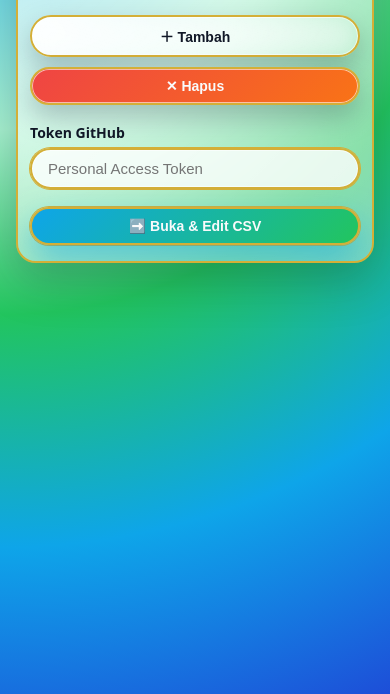
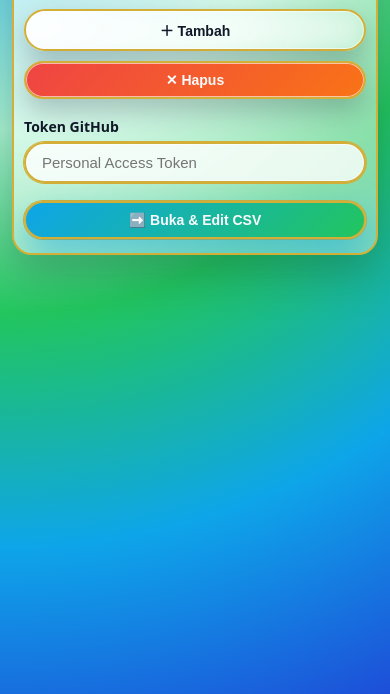
Before and after one commit to zaidhidayat/github-csv-editor, a plain HTML site: page index.html in a window 390 px wide. Shown: the part 150-844 px from the top of the page. Drawn offline with Linux system fonts and the light colour scheme.

Commit message:
Update index.html

```diff
--- a/index.html
+++ b/index.html
@@ -2,6 +2,7 @@
 <html lang="id">
 <head>
   <meta charset="UTF-8" />
+  <meta name="viewport" content="width=device-width, initial-scale=1" />
   <title>CSV Editor</title>
   <style>
     * { box-sizing: border-box; }
@@ -93,8 +94,8 @@
       margin-bottom: 18px;
     }
 
-    .field-row.inline { /* untuk baris tombol Tambah & Hapus */
-      justify-content: flex-start;
+    .field-row.inline {
+      justify-content: flex-start; /* desktop: 1 baris */
     }
 
     select,
@@ -198,13 +199,7 @@
       justify-content: space-between;
     }
 
-    .toolbar-row .btn {
-      flex: 1;
-    }
-
-    .toolbar-row-middle {
-      justify-content: space-between;
-    }
+    .toolbar-row .btn { flex: 1; }
 
     .toolbar-row-middle .btn:nth-child(2) {
       /* + Baris di tengah */
@@ -245,13 +240,8 @@
 
     tr:last-child td { border-bottom: none; }
 
-    td[contenteditable="true"] {
-      background: rgba(248, 250, 252, 0.98);
-    }
-
-    td[contenteditable="true"]:hover {
-      background: rgba(219, 234, 254, 0.98);
-    }
+    td[contenteditable="true"] { background: rgba(248, 250, 252, 0.98); }
+    td[contenteditable="true"]:hover { background: rgba(219, 234, 254, 0.98); }
 
     .status {
       font-size: 13px;
@@ -278,26 +268,34 @@
     /* =============== RESPONSIVE =============== */
 
     @media (max-width: 768px) {
-      body { align-items: flex-start; }
-      .app-shell { padding: 16px; }
+      body {
+        align-items: flex-start;
+      }
+
+      .app-shell {
+        padding: 12px;
+      }
 
       .card {
-        padding: 20px 16px 18px;
+        padding: 18px 14px 16px;
         border-radius: 20px;
+        width: 100%;
+        max-width: 100%;
       }
 
       h1 { font-size: 26px; }
       h2 { font-size: 22px; }
 
-      /* Select & input full width */
+      /* semua input full width */
       .field-row {
         flex-direction: column;
         align-items: stretch;
       }
 
+      /* Tambah & Hapus di HP: vertikal full-width */
       .field-row.inline {
-        flex-direction: row;         /* Tambah & Hapus tetap 1 baris */
-        align-items: center;
+        flex-direction: column;
+        align-items: stretch;
       }
 
       select,
@@ -307,7 +305,7 @@
       }
 
       .toolbar-row {
-        flex-wrap: nowrap;
+        flex-wrap: wrap;
       }
 
       .btn {
@@ -331,7 +329,7 @@
       h2 { font-size: 20px; }
 
       .card {
-        padding: 18px 12px 16px;
+        padding: 16px 10px 14px;
       }
 
       table {
@@ -363,7 +361,7 @@
           </select>
         </div>
 
-        <!-- Tambah & Hapus dalam 1 baris -->
+        <!-- Tambah & Hapus -->
         <div class="field-row inline">
           <button class="btn" id="btnAddCsv">＋ Tambah</button>
           <button class="btn btn-danger" id="btnRemoveCsv">✕ Hapus</button>
@@ -391,7 +389,7 @@
           <div class="toolbar-row toolbar-row-middle">
             <button class="btn" id="btnEdit">OK</button>
             <button class="btn" id="btnAddRow">＋ Baris</button>
-            <button class="btn" id="btnRefresh">⟳ Refresh</button>
+            <button class="btn" id="btnRefresh">Refresh</button>
           </div>
 
           <!-- Baris 2: Simpan & Keluar -->
@@ -411,9 +409,6 @@
 </div>
 
 <script>
-/* ===============================
-   ELEMENT DOM
-================================ */
 const csvSelect    = document.getElementById("csvSelect");
 const tokenInput   = document.getElementById("ghToken");
 const btnLoad      = document.getElementById("btnLoad");
@@ -435,13 +430,9 @@ const tableContainer = document.getElementById("tableContainer");
 const editTitle      = document.getElementById("editTitle");
 const editSubtitle   = document.getElementById("editSubtitle");
 
-/* ===============================
-   VARIABEL & LOCALSTORAGE
-================================ */
 let csvData = [];
 let githubInfo = null;
 let isEditing = true;
-
 let csvEntries = []; // { name, url }
 
 const KEY_CSV   = "csvEntries";
@@ -459,15 +450,13 @@ function showEditStatus(msg, accent = false) {
   editStatus.classList.toggle("status-accent", accent);
 }
 
-/* ---- CSV entries in browser ---- */
+/* CSV list in browser */
 function loadCsvEntries() {
   try {
     const raw = localStorage.getItem(KEY_CSV);
     csvEntries = raw ? JSON.parse(raw) : [];
     if (!Array.isArray(csvEntries)) csvEntries = [];
-  } catch {
-    csvEntries = [];
-  }
+  } catch { csvEntries = []; }
 }
 
 function saveCsvEntries() {
@@ -489,19 +478,16 @@ function renderCsvSelect() {
   });
 }
 
-/* ---- Token in browser ---- */
+/* Token in browser */
 function loadToken() {
   const saved = localStorage.getItem(KEY_TOKEN);
   if (saved) tokenInput.value = saved;
 }
-
 tokenInput.addEventListener("input", () => {
   localStorage.setItem(KEY_TOKEN, tokenInput.value);
 });
 
-/* ===============================
-   TAMBAH & HAPUS PILIHAN CSV
-================================ */
+/* Tambah & hapus pilihan CSV */
 btnAddCsv.addEventListener("click", () => {
   const name = prompt("Nama tampilan di menu (misal: 'Alamat', 'Data Urban', dll):");
   if (!name || !name.trim()) return;
@@ -519,10 +505,7 @@ btnAddCsv.addEventListener("click", () => {
 
 btnRemoveCsv.addEventListener("click", () => {
   const currentUrl = csvSelect.value;
-  if (!currentUrl) {
-    alert("Pilih entri yang ingin dihapus.");
-    return;
-  }
+  if (!currentUrl) { alert("Pilih entri yang ingin dihapus."); return; }
 
   const entry = csvEntries.find(e => e.url === currentUrl);
   const label = entry ? entry.name : currentUrl;
@@ -534,9 +517,7 @@ btnRemoveCsv.addEventListener("click", () => {
   showStartStatus("Pilihan CSV dihapus.");
 });
 
-/* ===============================
-   PARSE URL GITHUB
-================================ */
+/* Parse URL GitHub */
 function parseGithubUrl(url) {
   const u = new URL(url);
   const p = u.pathname.split("/").filter(Boolean);
@@ -545,9 +526,7 @@ function parseGithubUrl(url) {
     if (p.length < 4) throw Error("URL raw GitHub tidak lengkap.");
     const [owner, repo, branch, ...rest] = p;
     return {
-      owner,
-      repo,
-      branch,
+      owner, repo, branch,
       path: rest.join("/"),
       rawUrl: url,
       apiUrl: `https://api.github.com/repos/${owner}/${repo}/contents/${rest.join("/")}`
@@ -560,15 +539,11 @@ function parseGithubUrl(url) {
     const repo  = p[1];
     const blobIdx = p.indexOf("blob");
     if (blobIdx === -1) throw Error("URL GitHub harus mengandung /blob/branch/path");
-
     const branch = p[blobIdx + 1];
     const path   = p.slice(blobIdx + 2).join("/");
 
     return {
-      owner,
-      repo,
-      branch,
-      path,
+      owner, repo, branch, path,
       rawUrl: `https://raw.githubusercontent.com/${owner}/${repo}/${branch}/${path}`,
       apiUrl: `https://api.github.com/repos/${owner}/${repo}/contents/${path}`
     };
@@ -577,9 +552,7 @@ function parseGithubUrl(url) {
   throw Error("URL bukan GitHub.");
 }
 
-/* ===============================
-   CSV HELPER
-================================ */
+/* CSV helper */
 function parseCSV(text) {
   return text.split(/\r?\n/).filter(Boolean).map(r => r.split(","));
 }
@@ -587,9 +560,7 @@ function toCSV(data) {
   return data.map(r => r.join(",")).join("\n");
 }
 
-/* ===============================
-   RENDER TABEL
-================================ */
+/* Render table */
 function renderTable() {
   if (!csvData.length) {
     tableContainer.innerHTML = "<p>Tidak ada data.</p>";
@@ -637,9 +608,7 @@ function readTableBack() {
   csvData = rows.map(r => [...r.children].map(c => c.textContent.trim()));
 }
 
-/* ===============================
-   LOAD CSV DARI PILIHAN
-================================ */
+/* Load CSV */
 btnLoad.addEventListener("click", async () => {
   const selectedUrl = csvSelect.value;
   showStartStatus("");
@@ -675,14 +644,9 @@ btnLoad.addEventListener("click", async () => {
   }
 });
 
-/* ===============================
-   REFRESH CSV (SYNC GITHUB)
-================================ */
+/* Refresh CSV */
 btnRefresh.addEventListener("click", async () => {
-  if (!githubInfo) {
-    showEditStatus("Belum ada file yang dimuat.");
-    return;
-  }
+  if (!githubInfo) { showEditStatus("Belum ada file yang dimuat."); return; }
   if (!confirm("Perubahan lokal yang belum disimpan akan hilang. Lanjutkan refresh?")) return;
 
   try {
@@ -697,9 +661,7 @@ btnRefresh.addEventListener("click", async () => {
   }
 });
 
-/* ===============================
-   TOGGLE EDIT MODE
-================================ */
+/* Toggle edit mode */
 btnEdit.addEventListener("click", () => {
   if (!csvData.length) return;
   readTableBack();
@@ -709,35 +671,22 @@ btnEdit.addEventListener("click", () => {
   showEditStatus(isEditing ? "Mode edit aktif." : "Mode lihat saja.");
 });
 
-/* ===============================
-   TAMBAH BARIS
-================================ */
+/* Add row */
 btnAddRow.addEventListener("click", () => {
-  if (!csvData.length) {
-    showEditStatus("Belum ada data.");
-    return;
-  }
+  if (!csvData.length) { showEditStatus("Belum ada data."); return; }
   readTableBack();
   csvData.push(new Array(csvData[0].length).fill(""));
   renderTable();
   showEditStatus("Baris baru ditambahkan.", true);
 });
 
-/* ===============================
-   SIMPAN CSV KE GITHUB
-================================ */
+/* Save to GitHub */
 btnSave.addEventListener("click", async () => {
   const token = tokenInput.value.trim();
-  if (!token) {
-    showEditStatus("Isi token GitHub dulu.");
-    return;
-  }
+  if (!token) { showEditStatus("Isi token GitHub dulu."); return; }
   localStorage.setItem(KEY_TOKEN, token);
 
-  if (!githubInfo) {
-    showEditStatus("Belum ada file yang dimuat.");
-    return;
-  }
+  if (!githubInfo) { showEditStatus("Belum ada file yang dimuat."); return; }
 
   readTableBack();
   const csvText = toCSV(csvData);
@@ -772,16 +721,12 @@ btnSave.addEventListener("click", async () => {
   }
 });
 
-/* ===============================
-   KELUAR
-================================ */
+/* Keluar */
 btnExit.addEventListener("click", () => {
   location.reload();
 });
 
-/* ===============================
-   INIT
-================================ */
+/* INIT */
 document.addEventListener("DOMContentLoaded", () => {
   loadCsvEntries();
   renderCsvSelect();
@@ -789,4 +734,4 @@ document.addEventListener("DOMContentLoaded", () => {
 });
 </script>
 </body>
-</html>
+          </html>
```
